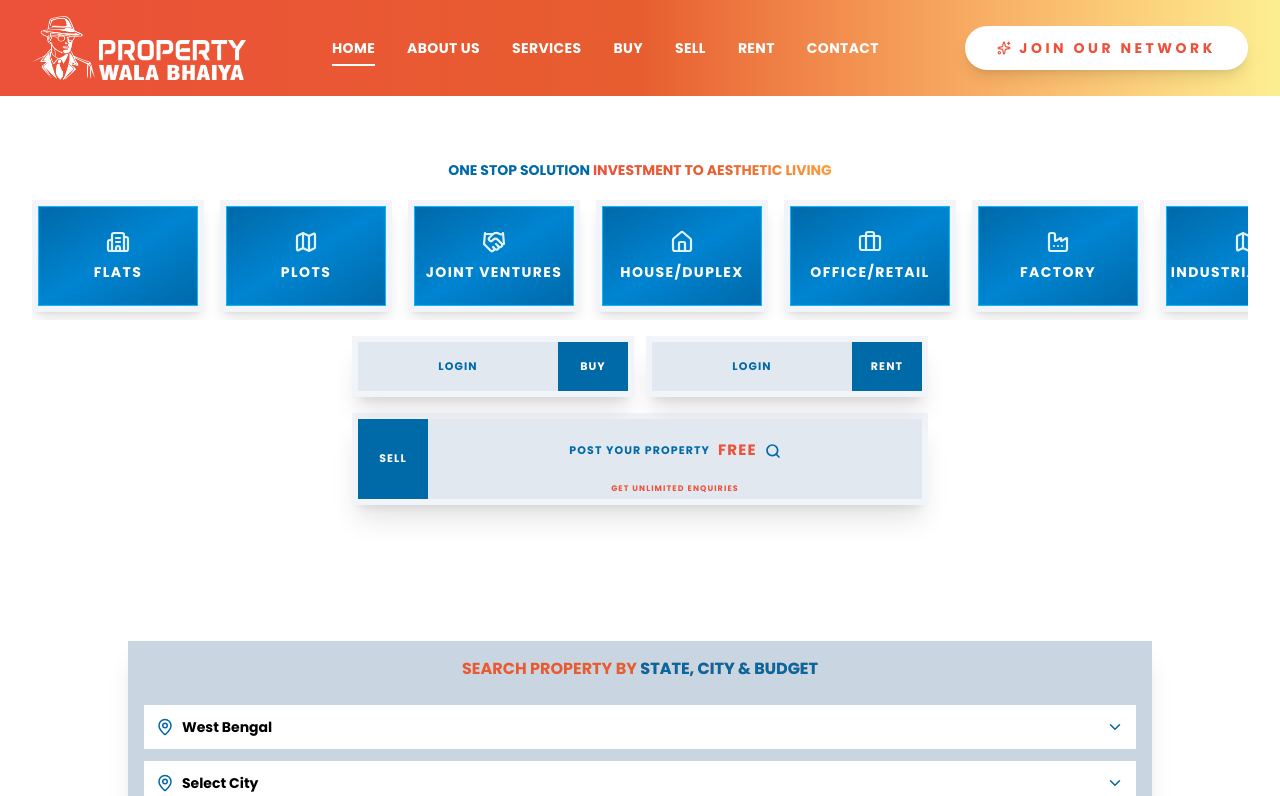
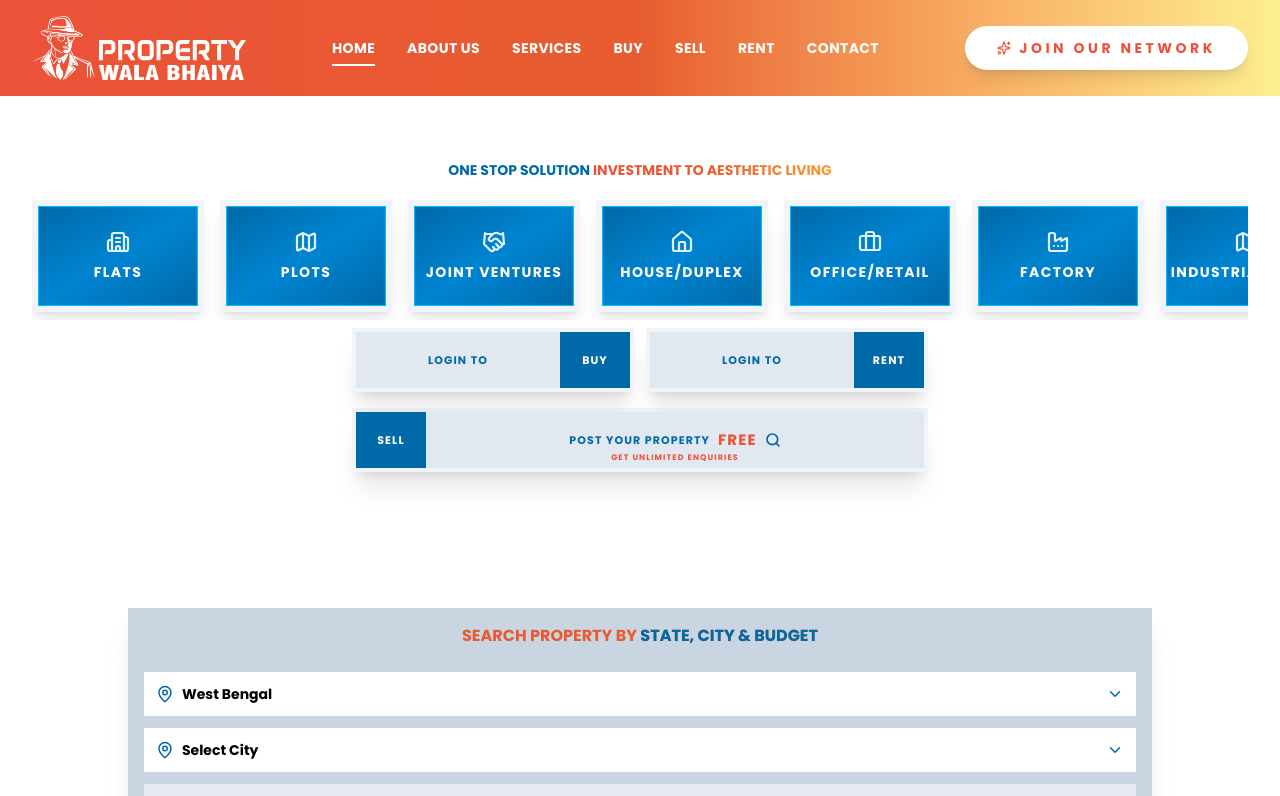
Before and after one commit to passportpulse/property-wala-ankita, a React (Vite) app: page / in a window 1280 px wide. Shown: the top 796 px of the page. Built offline with nearby package versions, Linux system fonts and the light colour scheme.

Commit message:
home page 3 buttons size  updated

```diff
--- a/src/pages/home/sections/HomeHero.jsx
+++ b/src/pages/home/sections/HomeHero.jsx
@@ -235,29 +235,29 @@ export default function HomeHero() {
           {/* SEARCH CARD */}
           <div className="w-full max-w-xl relative z-10">
             {/* BUY + RENT */}
-            <div className="mt-4 flex gap-3">
+            <div className="mt-2 flex gap-3">
               {/* BUY */}
-              <div className="flex-1 bg-slate-100 p-1.5 shadow-xl">
-                <div className="flex w-full">
+              <div className="flex-1 bg-slate-100 p-1 shadow-xl">
+                <div className="flex w-full h-14">
                   <button
                     onClick={() => navigate("/login")}
                     className="
             flex-1
-                      py-4
+            h-full
             font-black uppercase tracking-widest text-[11px]
             bg-slate-200 text-sky-700
             hover:bg-slate-300 transition
           "
                   >
-                    Login
+                    Login To
                   </button>
 
                   <button
                     onClick={() => navigate("/buy")}
                     className="
             w-[70px]
+            h-full
             flex-shrink-0
-                      py-4
             font-black uppercase tracking-widest text-[11px]
             bg-sky-700 text-white
             hover:bg-sky-800 transition
@@ -269,27 +269,27 @@ export default function HomeHero() {
               </div>
 
               {/* RENT */}
-              <div className="flex-1 bg-slate-100 p-1.5 shadow-xl">
-                <div className="flex w-full">
+              <div className="flex-1 bg-slate-100 p-1 shadow-xl">
+                <div className="flex w-full h-14">
                   <button
                     onClick={() => navigate("/login")}
                     className="
             flex-1
-                      py-4
+            h-full
             font-black uppercase tracking-widest text-[11px]
             bg-slate-200 text-sky-700
             hover:bg-slate-300 transition
           "
                   >
-                    Login
+                    Login To
                   </button>
 
                   <button
                     onClick={() => navigate("/rent")}
                     className="
             w-[70px]
+            h-full
             flex-shrink-0
-                      py-4
             font-black uppercase tracking-widest text-[11px]
             bg-sky-700 text-white
             hover:bg-sky-800 transition
@@ -302,14 +302,15 @@ export default function HomeHero() {
             </div>
 
             {/* SELL */}
-            <div className="mt-4 bg-slate-100 p-1.5 shadow-xl">
-              <div className="flex w-full">
+            <div className="mt-4 bg-slate-100 p-1 shadow-xl">
+              <div className="flex w-full h-14">
+                {/* Sell label */}
                 <button
                   onClick={() => navigate("/sell")}
                   className="
           w-[70px]
+          h-full
           flex-shrink-0
-                    py-4
           font-black uppercase tracking-widest text-[11px]
           bg-sky-700 text-white
           hover:bg-sky-800 transition
@@ -318,28 +319,29 @@ export default function HomeHero() {
                   Sell
                 </button>
 
+                {/* Main Sell Button */}
                 <button
                   onClick={() => navigate("/sell")}
                   className="
           flex-1
-    h-20
-    font-black uppercase tracking-widest text-[11px]
+          h-full
           bg-slate-200 text-sky-700
-    flex flex-col justify-between items-center
           hover:bg-slate-300 transition
           relative
-    px-4
+          font-black uppercase tracking-widest text-[11px]
         "
                 >
-                  {/* Main middle content */}
-                  <div className="flex items-center gap-2 mt-auto mb-auto">
+                  {/* Perfect Center Content */}
+                  <div className="absolute inset-0 flex items-center justify-center gap-2">
                     Post Your Property
-                    <span className="text-[15px] font-extrabold text-coral-red">FREE</span>
+                    <span className="text-[15px] font-extrabold text-coral-red">
+                      FREE
+                    </span>
                     <Search size={16} strokeWidth={2.5} />
                   </div>
 
-                  {/* Bottom line */}
-                  <span className="text-[8px] font-semibold text-coral-red mb-1">
+                  {/* Bottom Content */}
+                  <span className="absolute bottom-1 left-1/2 -translate-x-1/2 text-[8px] font-semibold text-coral-red">
                     Get unlimited enquiries
                   </span>
                 </button>
```
Lines whose indentation alone changed are shown as unchanged.
